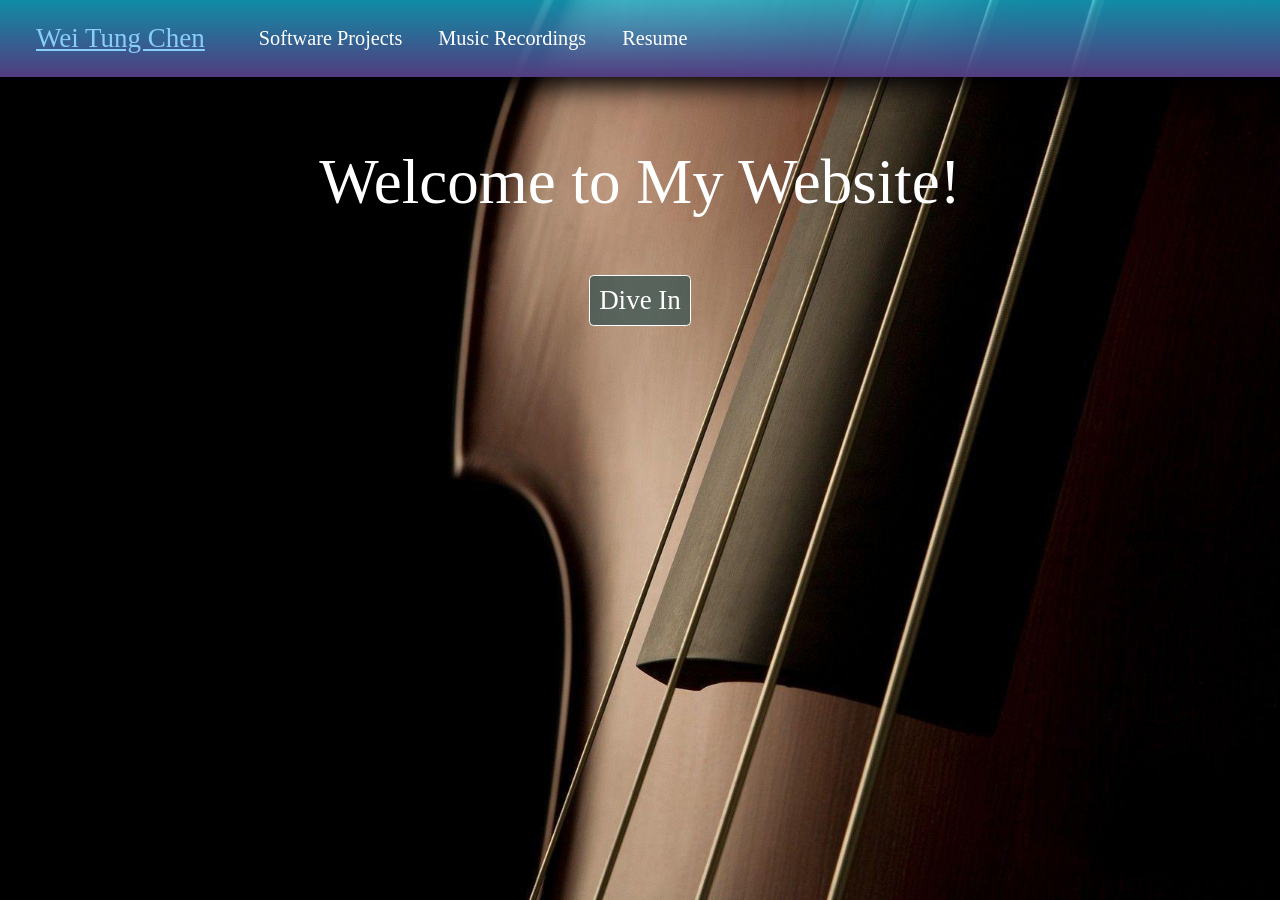
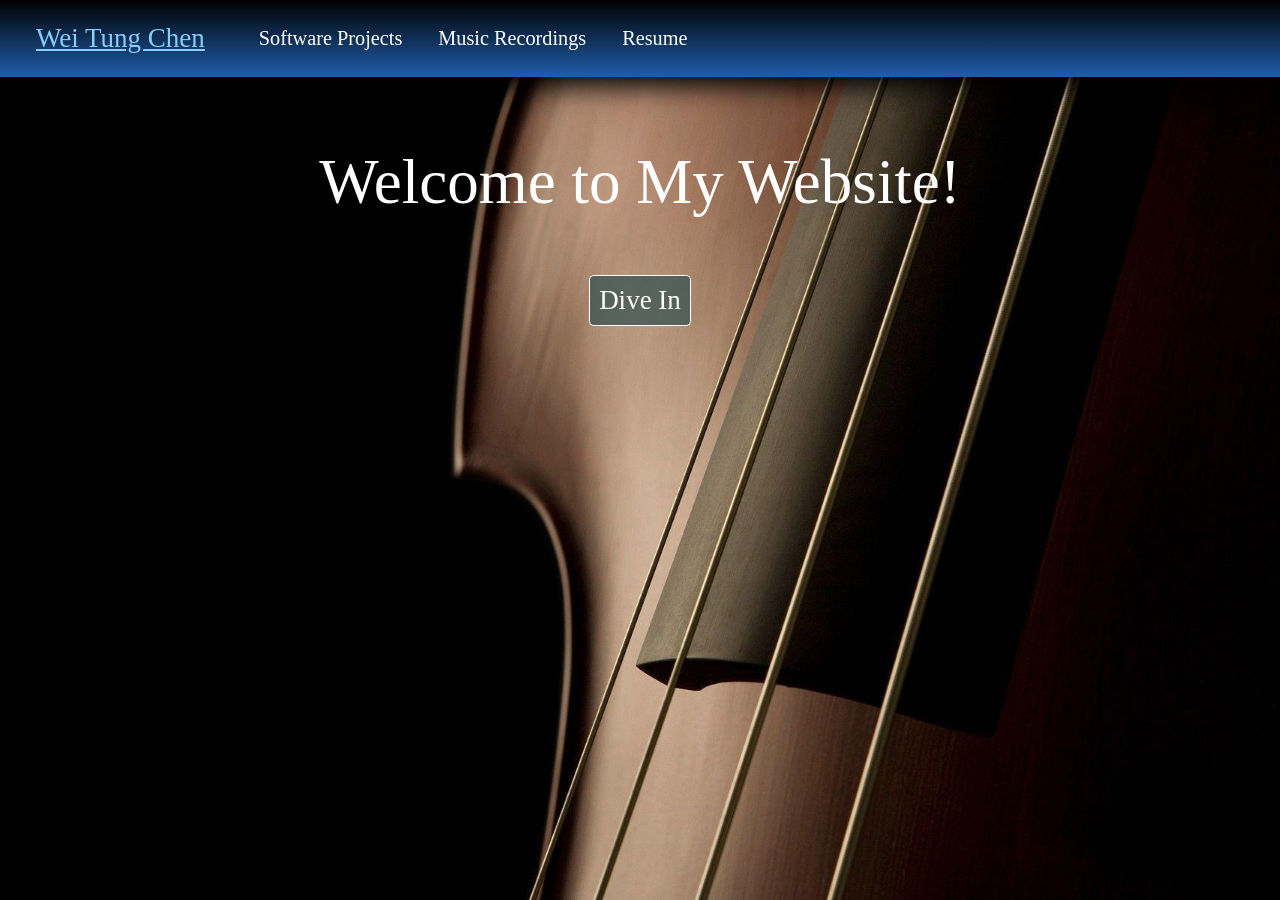
Before and after one commit to lleeoochen/lleeoochen.github.io-jekyll, a Jekyll site: the page built from index.md, in a window 1280 px wide. Built offline with Jekyll 4.4.1, drawn with Linux system fonts in a browser that asks for light colours.

Commit message:
adjusted bottom panel

```diff
--- a/assets/css/includes/menu.scss
+++ b/assets/css/includes/menu.scss
@@ -39,7 +39,9 @@
   box-shadow: var(--menu-margin-size) var(--menu-margin-size) calc(var(--menu-margin-size) * 3) black;
   // background-color: var(--menu-background-color);
   // background-image: linear-gradient(180deg, #00000000, #523c7f);
-  background-image: linear-gradient(180deg, #17cbf1b0, #523c7f);
+  // background-image: linear-gradient(180deg, #523c7f, #17cbf1b0);
+  // background-image: linear-gradient(0deg, #14101b, #e81b1b);
+  background-image: linear-gradient(180deg, #000000, #1f5dab);
   position: fixed;
   width: 100%;
   bottom: var(--menu-bottom);
```
